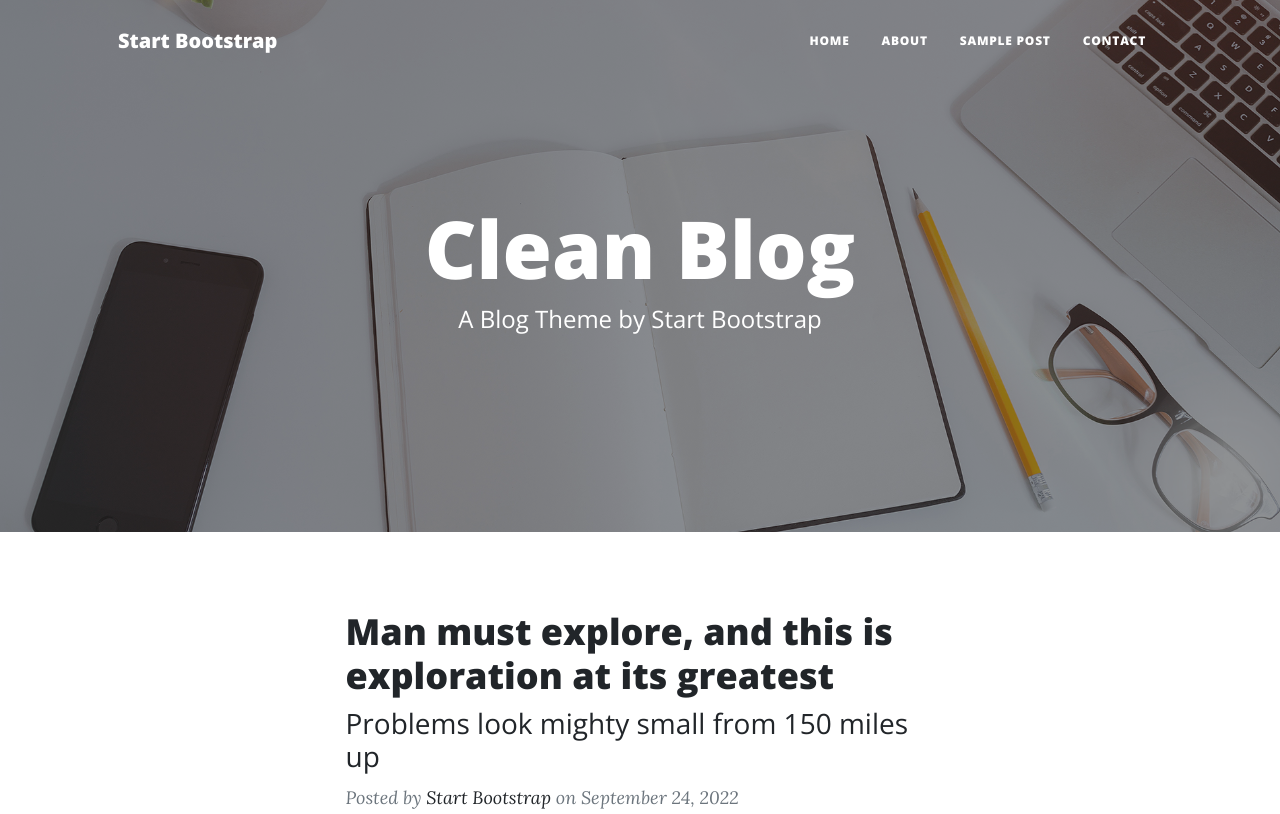
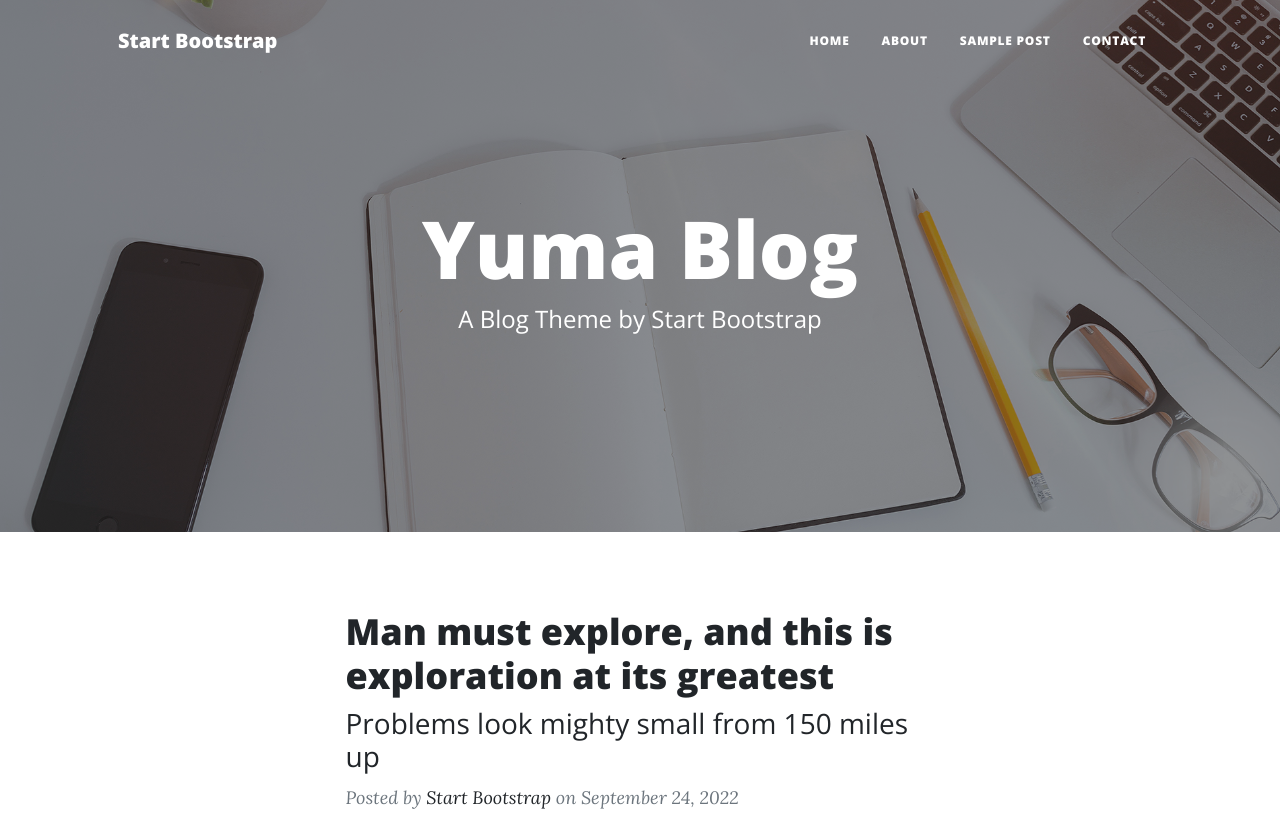
Before and after one commit to Yuma-Abe913/demo, a plain HTML site: page index.html in a window 1280 px wide. Shown: the top 814 px of the page. Drawn offline with nearby package versions, Linux system fonts and the light colour scheme.

Commit message:
Update index.html

```diff
--- a/index.html
+++ b/index.html
@@ -40,7 +40,7 @@
                 <div class="row gx-4 gx-lg-5 justify-content-center">
                     <div class="col-md-10 col-lg-8 col-xl-7">
                         <div class="site-heading">
-                            <h1>Clean Blog</h1>
+                            <h1>Yuma Blog</h1>
                             <span class="subheading">A Blog Theme by Start Bootstrap</span>
                         </div>
                     </div>
```
